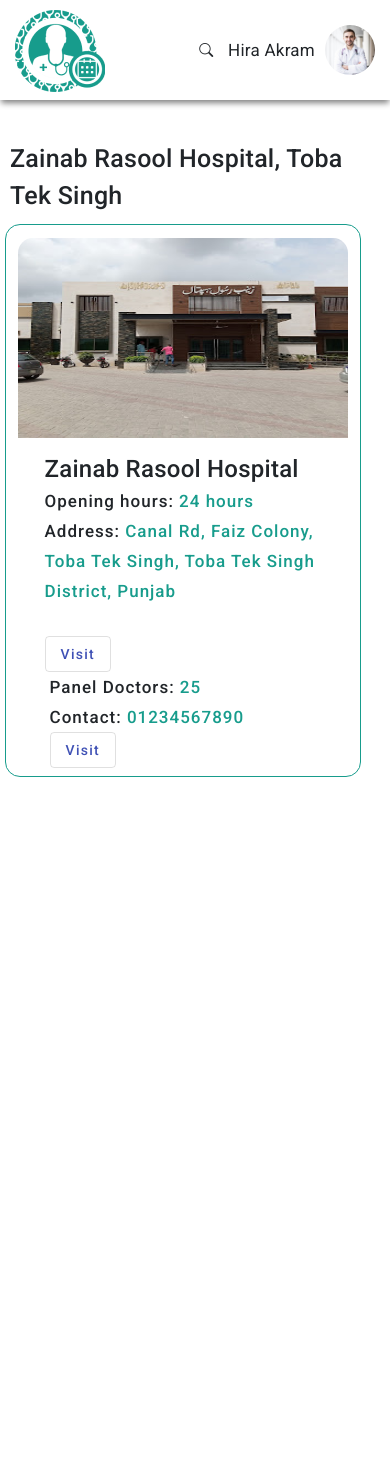
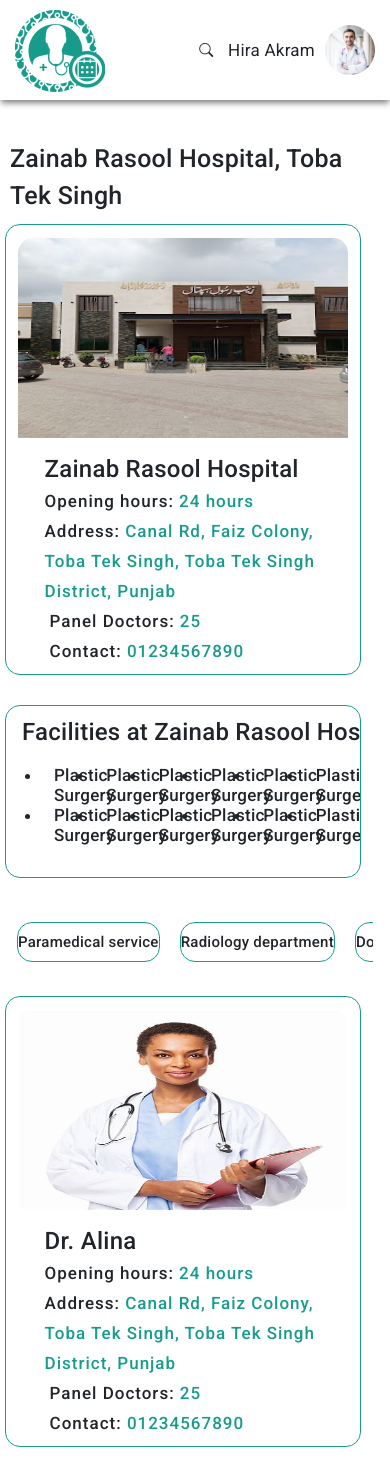
Before and after one commit to Ali-Rzaa/MedicalServices.github.io, an Angular app: page /user/hospitalVisit/1 in a window 390 px wide. Before the commit the page ends 844 px from the top, so only its background shows below. Built offline with nearby package versions, Linux system fonts and the light colour scheme.

Commit message:
hospital visit page without responsivness

```diff
--- a/src/app/data.ts
+++ b/src/app/data.ts
@@ -64,6 +64,7 @@
       imgUrl: '../../../assets/Images/khospital.jpg',
       opening: '8AM to 7PM',
       panel: 15,
+      facilities:['Plastic Surgery','Clinical Psychology','Pediatrics','Internal Medicine','Physiotherapy','Dermatologist','ENT Department','Cardiology','Dental Surgery','Nutrition/Dietitian','Emergency Services','Pain Relief Center'],
       address:'Canal Rd, Faiz Colony, Toba Tek Singh, Toba Tek Singh District, Punjab',
       contact: ''
     },
@@ -73,6 +74,7 @@
       imgUrl: '../../../assets/Images/dhq.jpg',
       opening: '24 hours',
       panel: 50,
+      facilities:['Plastic Surgery','Clinical Psychology','Pediatrics','Internal Medicine','Physiotherapy','Dermatologist','ENT Department','Cardiology','Dental Surgery','Nutrition/Dietitian','Emergency Services','Pain Relief Center'],
       address:'Canal Rd, Faiz Colony, Toba Tek Singh, Toba Tek Singh District, Punjab',
       contact: '01234567890'
     },
@@ -82,6 +84,7 @@
       imgUrl: '../../../assets/Images/zhospital.jpg',
       opening: '24 hours',
       panel: 25,
+      facilities:['Plastic Surgery','Clinical Psychology','Pediatrics','Internal Medicine','Physiotherapy','Dermatologist','ENT Department','Cardiology','Dental Surgery','Nutrition/Dietitian','Emergency Services','Pain Relief Center'],
       address:'Canal Rd, Faiz Colony, Toba Tek Singh, Toba Tek Singh District, Punjab',
       contact: '01234567890'
     },
@@ -91,6 +94,7 @@
       imgUrl: '../../../assets/Images/dhq.jpg',
       opening: '8AM to 7PM',
       panel: 15,
+      facilities:['Plastic Surgery','Clinical Psychology','Pediatrics','Internal Medicine','Physiotherapy','Dermatologist','ENT Department','Cardiology','Dental Surgery','Nutrition/Dietitian','Emergency Services','Pain Relief Center'],
       address:'Canal Rd, Faiz Colony, Toba Tek Singh, Toba Tek Singh District, Punjab',
       contact: '01234567890'
     },
@@ -100,6 +104,7 @@
       imgUrl: '../../../assets/Images/dhq.jpg',
       opening: '8AM to 7PM',
       panel: 15,
+      facilities:['Plastic Surgery','Clinical Psychology','Pediatrics','Internal Medicine','Physiotherapy','Dermatologist','ENT Department','Cardiology','Dental Surgery','Nutrition/Dietitian','Emergency Services','Pain Relief Center'],
       address:'Canal Rd, Faiz Colony, Toba Tek Singh, Toba Tek Singh District, Punjab',
       contact: '01234567890'
     },
@@ -109,6 +114,7 @@
       imgUrl: '../../../assets/Images/dhq.jpg',
       opening: '8AM to 7PM',
       panel: 15,
+      facilities:['Plastic Surgery','Clinical Psychology','Pediatrics','Internal Medicine','Physiotherapy','Dermatologist','ENT Department','Cardiology','Dental Surgery','Nutrition/Dietitian','Emergency Services','Pain Relief Center'],
       address:'Canal Rd, Faiz Colony, Toba Tek Singh, Toba Tek Singh District, Punjab',
       contact: '01234567890'
     }]
--- a/src/app/user/hospitals/hospital-visit/hospital-visit.component.html
+++ b/src/app/user/hospitals/hospital-visit/hospital-visit.component.html
@@ -29,9 +29,72 @@
                                             <span style="color: #179C8C;">{{hospital.address}}</span>
                                         </span>
                                     </div>
+                                </div>
+                                <div class="last-content col-lg-4 col-md-4 col-sm-12">
+                                    <div class="contact-container">
+                                        <div>
+                                            <span class="card-text">
+                                                Panel Doctors:
+                                                <span style="color: #179C8C;">{{hospital.panel}}</span>
+                                            </span>
                                             <br>
-                                <div class="hospital-card-button">
-                                    <button routerLink="/user/hospitalVisit/{{hospital.id}}" class="visit-button" mat-stroked-button color="primary">Visit</button>
+                                            <span class="card-text">
+                                                Contact:
+                                                <span style="color: #179C8C;">{{hospital.contact?hospital.contact:'No contact'}}</span>
+                                            </span>
+                                        </div>
+                                    </div>
+                                </div>
+                            </div>
+                        </div>
+                    </div>
+                </div>
+                <div class="row">
+                    <div class="info-card p-3">
+                        <div>
+                            <span class="card-name">Facilities at {{hospital.name}}</span>
+                            <br><br>
+                            <ul class="row">
+                                <li class="col-2 facility-container" *ngFor="let facility of hospital.facilities">
+                                    Plastic Surgery
+                                </li>
+                            </ul>
+                        </div>
+                    </div>
+                </div>
+                <div class="row mt-4">
+                    <div class="d-flex">
+                        <div class="service">
+                            Paramedical service
+                        </div>
+                        <div class="service">
+                            Radiology department
+                        </div>
+                        <div class="service">
+                            Doctor by desease
+                        </div>
+                    </div>
+                </div>
+                <div class="row mt-4">
+                    <div class="info-card">
+                        <div class="card-img-container col-lg-2 col-md-2 col-sm-12">
+                            <img  class="card-img" src="{{doctor.imgUrl?doctor.imgUrl:'../../../../../assets/navbar/blank-user.jpg'}}" alt="Card Image">
+                        </div>
+                        <div class="card-info-container col-lg-10 col-md-10 col-sm-12 pt-3">
+                            <div class="row">
+                                <div class="col-lg-8 col-md-8 col-sm-12">
+                                    <div class="sub-info">
+                                        <span class="card-name">{{doctor.name}}</span>
+                                        <br>
+                                        <span class="card-text">
+                                            Opening hours:
+                                            <span style="color: #179C8C;"> {{hospital.opening}}</span>
+                                        </span>
+                                        <br>
+                                        <span class="card-text">
+                                            Address:
+                                            <span style="color: #179C8C;">{{hospital.address}}</span>
+                                        </span>
                                     </div>
                                 </div>
                                 <div class="last-content col-lg-4 col-md-4 col-sm-12">
@@ -46,8 +109,6 @@
                                                 Contact:
                                                 <span style="color: #179C8C;">{{hospital.contact?hospital.contact:'No contact'}}</span>
                                             </span>
-                                        <div class="hospital-card-button2">
-                                            <button routerLink="/user/hospitalVisit/{{hospital.id}}" class="visit-button" mat-stroked-button color="primary">Visit</button>
                                         </div>
                                     </div>
                                 </div>
@@ -59,4 +120,3 @@
         </div>
     </div>
 </div>
-</div>
--- a/src/app/user/hospitals/hospital-visit/hospital-visit.component.scss
+++ b/src/app/user/hospitals/hospital-visit/hospital-visit.component.scss
@@ -98,6 +98,28 @@
     justify-content: center;
     border-left: 1.5px solid #179C8C;
 }
+.facility-container{
+    font-size: 17px;
+    font-weight: 500;
+}
+.service{
+    display: flex;
+    justify-content: center;
+    align-items: center;
+    border: 1px solid #179C8C;
+    border-radius: 15px;
+    cursor: pointer;
+    height: 40px;
+    width: 180px;
+    font-weight: 500;
+    font-size: 15px;
+    min-width: max-content;
+    margin-right: 20px;
+}
+.service:hover, .service:active{
+    background-color: #179C8C;
+    color: white;
+}
 @media (max-width: 768px){
     .image-container{
         display: none !important;
--- a/src/app/user/hospitals/hospital-visit/hospital-visit.component.ts
+++ b/src/app/user/hospitals/hospital-visit/hospital-visit.component.ts
@@ -1,5 +1,5 @@
 import { Component } from '@angular/core';
-import { hospitals } from 'src/app/data';
+import { hospitals, doctors } from 'src/app/data';
 
 @Component({
   selector: 'app-hospital-visit',
@@ -8,4 +8,5 @@
 })
 export class HospitalVisitComponent {
   hospital = hospitals[2];
+  doctor = doctors[2]
 }
```
Lines whose indentation alone changed are shown as unchanged.
